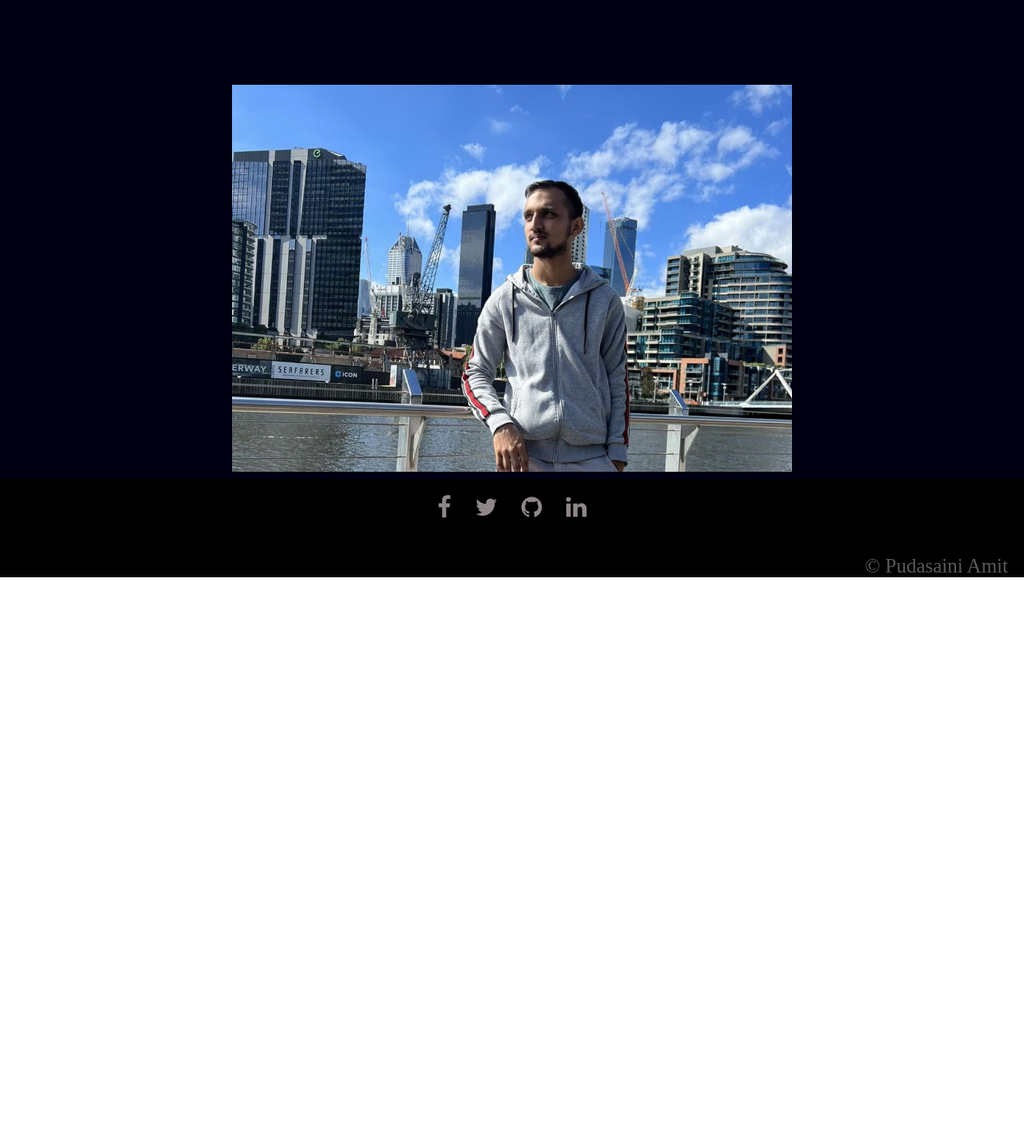
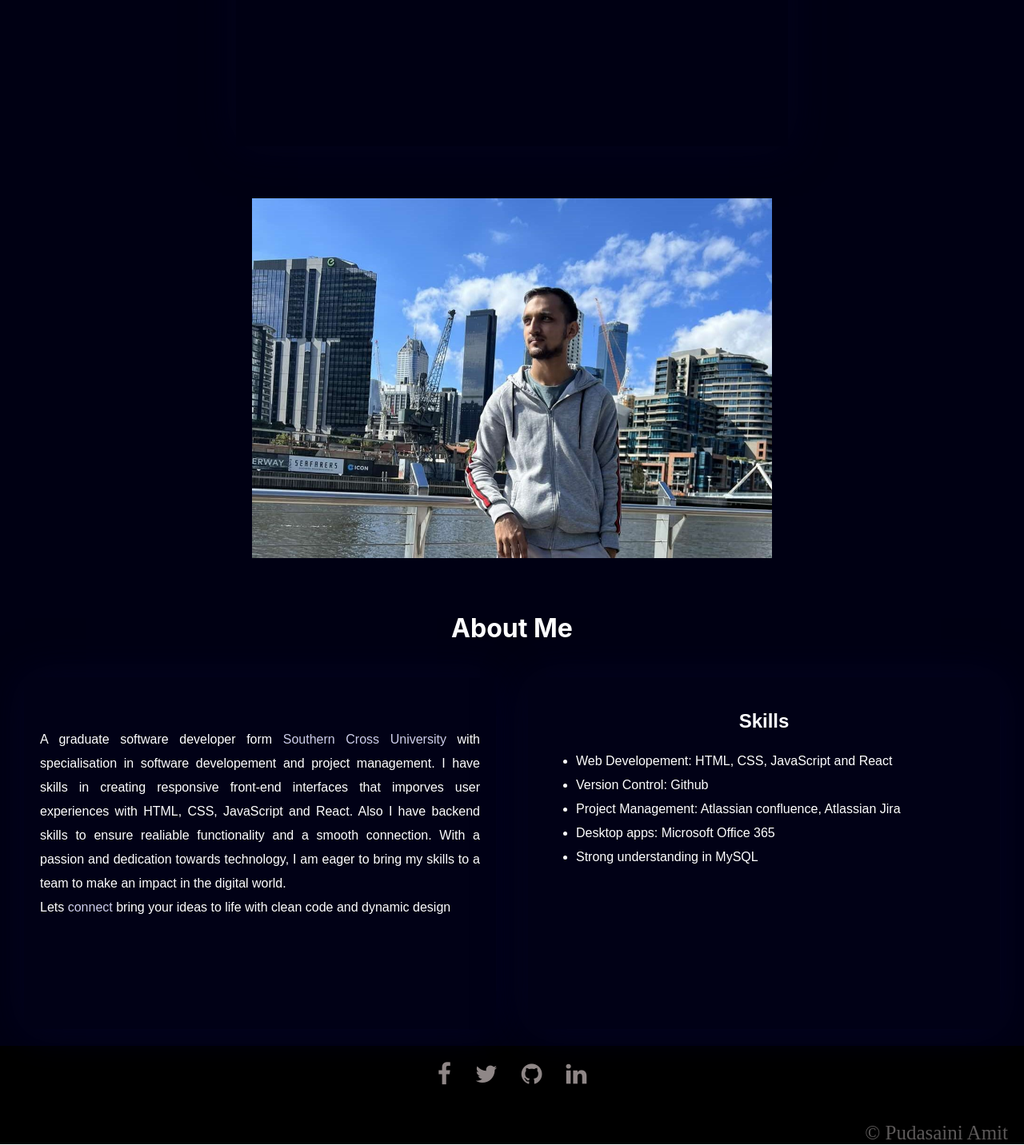
Before and after one commit to Pudasaini-Amit/pudasaini-amit.github.io, a React (Create React App) app: page / in a window 1280 px wide. Shown: the part 418-1850 px from the top of the page at 80% size. Before the commit the page ends 1165 px from the top, so only its background shows below. Built offline with nearby package versions, Linux system fonts and the light colour scheme.

Commit message:
About me updated

```diff
--- a/src/App.js
+++ b/src/App.js
@@ -3,6 +3,7 @@ import './App.css';
 import Navbar from './components/navbar/Navbar';
 import Footer from './components/footer/Footer';
 import Home from './pages/home/Home';
+import About from './pages/about/About';
 
 
 
@@ -12,6 +13,7 @@ function App() {
     <>
     <Navbar/>
     <Home/>
+    <About/>
     <Footer/>
     </>
   );
--- a/src/pages/about/About.css
+++ b/src/pages/about/About.css
@@ -0,0 +1,55 @@
+#about{
+   display: flex;
+   flex-wrap: wrap;
+   justify-content: center;
+   background-color: #000013;
+   text-align: justify;
+   line-height: 30px;
+
+
+
+}
+#about a{
+   text-decoration: none;
+   color: #ceceeb;
+}
+#about a:hover{
+   color: white;
+   text-shadow: 1px 1px 30px white;
+}
+h1{
+  text-align: center;
+  background-color: rgb(0, 0, 19);
+  color: white;
+}
+#about .left,
+#about .right{
+   width: 550px;
+   height: 400px;
+   padding: 20px;
+   color: white;
+   background-color: #010116;
+   margin: 10px;
+   text-align: justify;
+   font-family: Arial, sans-serif;
+   box-shadow: 1px 1px 50px #040422;
+   margin: 20px;
+
+}
+
+
+#about p {
+   padding: 5% 0px;
+}
+@media screen and (max-width:852px){
+   #about,h1{
+      margin-right: -10px;
+   }
+}
+@media screen and (max-width:412px){
+
+   .left p{
+         font-size: 4vw;
+   }
+
+}
--- a/src/pages/about/About.js
+++ b/src/pages/about/About.js
@@ -0,0 +1,37 @@
+import React from "react";
+import "./About.css";
+
+
+
+function About(){
+   return(
+      <div style={{backgroundColor: "#000013", padding:1}}>
+         <h1>About Me</h1>
+         <div id="about">
+
+                  <div className="left">
+                        <p>A graduate software developer form <a href="https://www.scu.edu.au/">Southern Cross University </a>
+                              with specialisation in software developement and project management. I have skills in creating responsive front-end
+                              interfaces that imporves user experiences with HTML, CSS, JavaScript and React. Also I have backend skills
+                              to ensure realiable functionality and a smooth connection. With a passion and dedication towards technology,
+                              I am eager to bring my skills to a team to make an impact in the digital world.<br/>
+                        <span>Lets <a href="#contact">connect</a> bring your ideas to life with clean code and dynamic design</span></p>
+                  </div>
+                  <div className="right">
+                        <h2 style={{textAlign:"center"}}>Skills</h2>
+                        <ul>
+                              <li>Web Developement: HTML, CSS, JavaScript and React</li>
+                              <li>Version Control: Github </li>
+                              <li>Project Management: Atlassian confluence, Atlassian Jira </li>
+                              <li>Desktop apps: Microsoft Office 365</li>
+                              <li>Strong understanding in MySQL</li>
+
+                        </ul>
+
+                  </div>
+         </div>
+       </div>
+   )
+}
+
+export default About;
--- a/src/pages/home/Home.css
+++ b/src/pages/home/Home.css
@@ -2,16 +2,18 @@
    display: flex;
    flex-wrap: wrap;
    justify-content: space-around;
-   background-color: rgb(0, 0, 19);
+   background-color: #000013;
    padding: 1px;
 
 }
 #home .left{
-   width: 550px;
-   height: 400px;
+   width: 650px;
+   height: 465px;
    text-align: center;
    color: white;
-   padding: 20px;
+   padding: 20px ;
+   box-shadow: 1px 1px 50px #03031d;
+   margin: 20px;
 
 }
 .left h3{
@@ -32,8 +34,9 @@
    margin-top: 40px;
 }
 #home .right{
-   width: 700px;
+   width: 650px;
     height: 500px;
+    margin: 20px;
 
 
 
```
